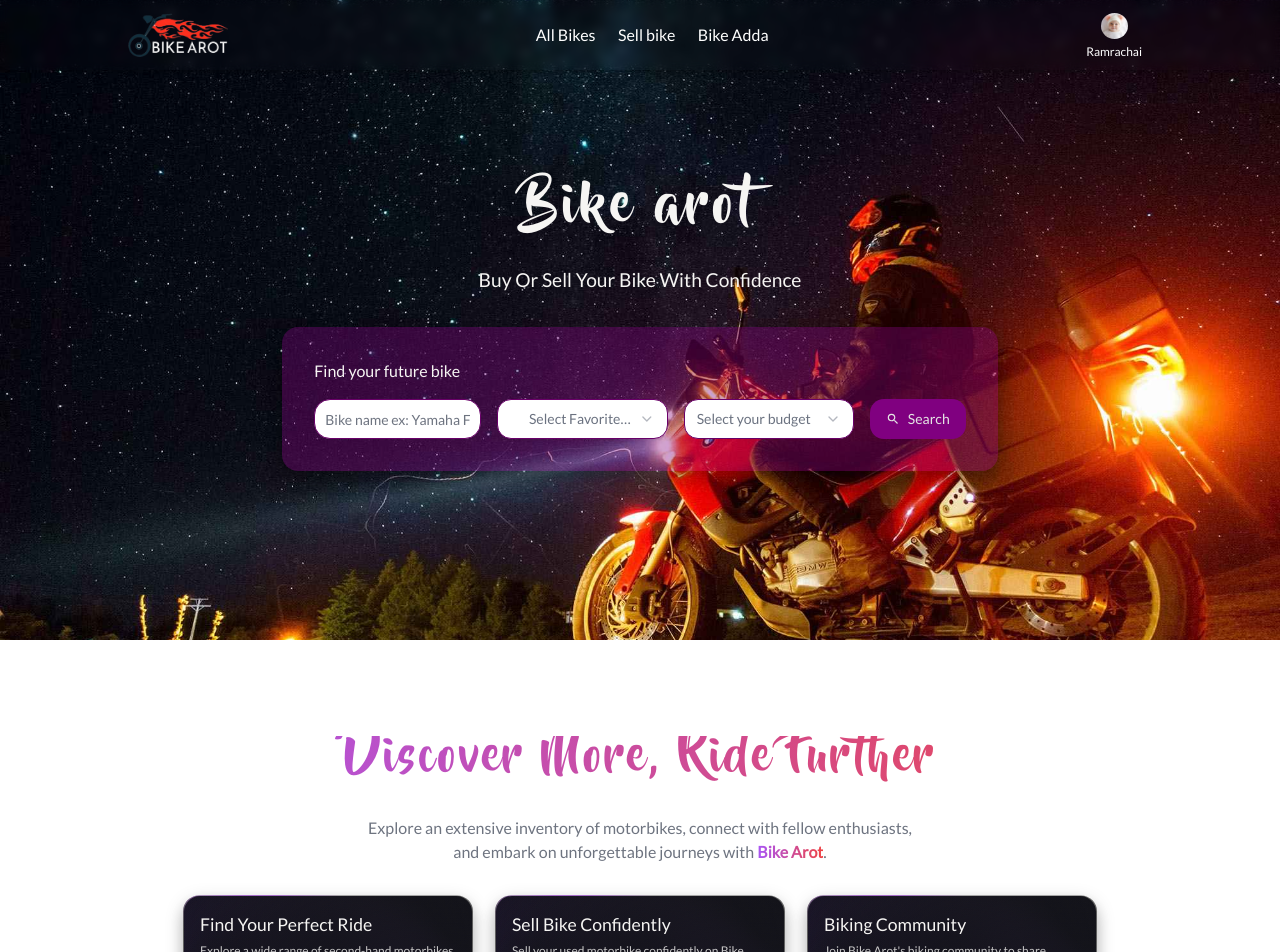
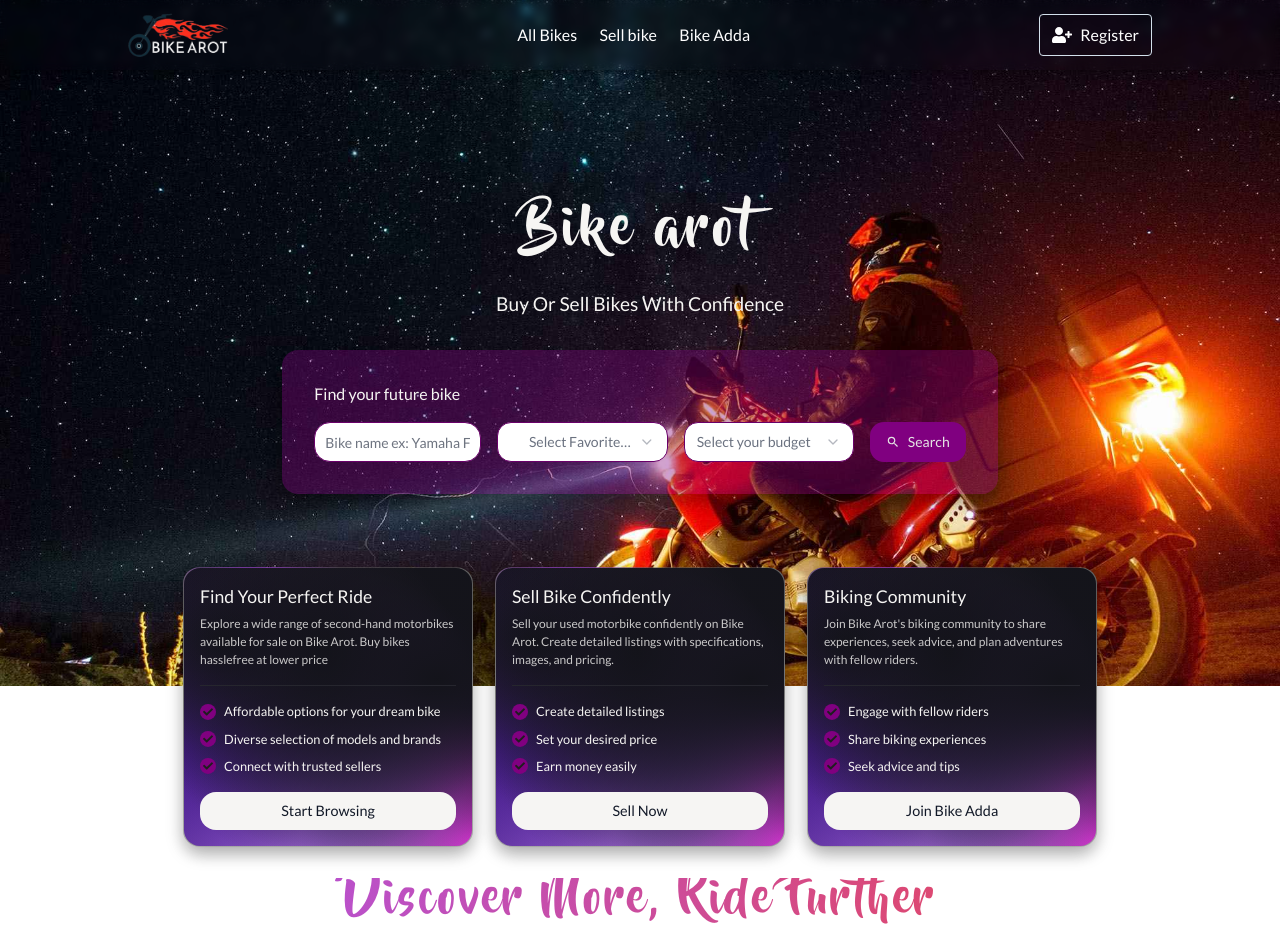
Before and after one commit to Ramrachai/bechedin, a Next.js app: page / in a window 1280 px wide. Shown: the top 952 px of the page. Built offline with nearby package versions, Linux system fonts and the light colour scheme.

Commit message:
features card style updated and navbar button changed

```diff
--- a/components/homepage/features/Features.jsx
+++ b/components/homepage/features/Features.jsx
@@ -7,9 +7,15 @@ import featureCardData from '@/lib/featureCardData.json';
 const Features = () => {
   return (
     <div className={styles.features}>
+      <div className={styles.cardContainer}>
+        {featureCardData.map((item, index) => {
+          return <FeatureCard key={index} item={item} />;
+        })}
+      </div>
+
       <GradientText
         className={
-          'font-beyond text-3xl sm:text-5xl tracking-wider text-center block m-4 sm:m-8'
+          'font-beyond text-3xl sm:text-5xl tracking-wider  text-center block m-4 sm:m-8'
         }>
         Discover More, Ride Further
       </GradientText>
@@ -18,11 +24,6 @@ const Features = () => {
         enthusiasts, and embark on unforgettable journeys with{' '}
         <GradientText className={'font-bold'}>Bike Arot</GradientText>.
       </p>
-      <div className={styles.cardContainer}>
-        {featureCardData.map((item, index) => {
-          return <FeatureCard key={index} item={item} />;
-        })}
-      </div>
     </div>
   );
 };
--- a/components/homepage/features/features.module.scss
+++ b/components/homepage/features/features.module.scss
@@ -1,5 +1,6 @@
 .features {
-    padding: 4rem;
+    padding: 0;
+    transform: translateY(-27%);
 
     .description{
         color:var(--softWhite);
@@ -19,6 +20,7 @@
 
     @media (max-width: 640px) {
         padding: 2rem;
+        transform: translateY(0%);
 
         .cardContainer{
             flex-direction: column;
--- a/components/homepage/hero/Hero.jsx
+++ b/components/homepage/hero/Hero.jsx
@@ -40,7 +40,7 @@ const Hero = () => {
   return (
     <div className={styles.hero}>
       <h1>Bike arot</h1>
-      <h2>buy or sell your bike with confidence</h2>
+      <h2>buy or sell bikes with confidence</h2>
 
       <div className={styles.formContainer}>
         <h4>Find your future bike</h4>
--- a/components/homepage/hero/hero.module.scss
+++ b/components/homepage/hero/hero.module.scss
@@ -1,5 +1,6 @@
 .hero {
-  height: 80vh;
+  height: max-content;
+  padding: 12rem 0;
   background: url(../../../assets/images/hero2.jpg) no-repeat;
   background-size: cover;
   background-position: 0% 38%;
@@ -50,7 +51,9 @@
   @media (max-width: 640px) {
     height: 100vh;
     gap: 0.6rem;
+
     h1 {
+      // margin-top: 10vh;
       font-size: 2.2rem;
     }
     h2 {
--- a/components/menubar/Menubar.jsx
+++ b/components/menubar/Menubar.jsx
@@ -6,10 +6,11 @@ import styles from './menubar.module.scss';
 import Image from 'next/image';
 import { usePathname } from 'next/navigation';
 import Link from 'next/link';
-import { FaHamburger } from 'react-icons/fa';
+import { FaHamburger, FaUserPlus } from 'react-icons/fa';
 import { GiHamburgerMenu } from 'react-icons/gi';
 import { CiMenuBurger } from 'react-icons/ci';
 import { Button } from '../ui/button';
+import { MdLogin } from 'react-icons/md';
 
 export default function MainMenu() {
   const pathname = usePathname();
@@ -19,7 +20,7 @@ export default function MainMenu() {
 
 export function Menubar() {
   const [isMenuOpen, setIsMenuOpen] = useState(false);
-  const [isLoggedIn, setIsLoggedIn] = useState(true);
+  const [isLoggedIn, setIsLoggedIn] = useState(false);
   const pathname = usePathname();
   const isHomepage = pathname === '/';
 
@@ -70,7 +71,12 @@ export function Menubar() {
               <span>Ramrachai</span>
             </Link>
           ) : (
-            <Link href={'/login'}>Login</Link>
+            <Link
+              href={'/register'}
+              className='hidden items-center sm:flex border px-3 py-2 rounded hover:bg-[#ffffff21]'>
+              <FaUserPlus size={20} className='inline mr-2' />
+              Register
+            </Link>
           )}
         </div>
 
@@ -92,7 +98,12 @@ export function Menubar() {
                 <span>Ramrachai</span>
               </Link>
             ) : (
-              <Link href={'/login'}>Login</Link>
+              <Link
+                href={'/register'}
+                className='flex items-center sm:hidden border px-3 py-2 rounded  hover:bg-[#ffffff21]'>
+                <FaUserPlus size={20} className='inline mr-2' />
+                Register
+              </Link>
             )}
           </div>
         )}
--- a/tailwind.config.js
+++ b/tailwind.config.js
@@ -23,6 +23,7 @@ module.exports = {
         ring: 'var(--ring)',
         background: 'var(--background)',
         foreground: 'var(--foreground)',
+        grad3: 'var(--grad-3)',
         primary: {
           DEFAULT: 'var(--primary)',
           foreground: 'var(--primary-foreground)',
```
